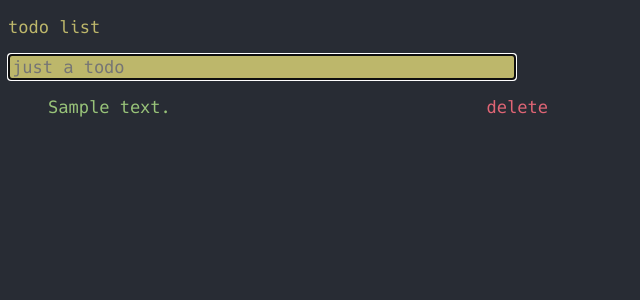
After one commit to alexzanderr/flask_web_app, a Flask app: template src/app/templates/todos/index.html in a window 1280 px wide. The commit adds this page. Shown: the top 300 px of the page, without its empty margins (0-640 px from the left). Run offline with Flask 2, Linux system fonts and the light colour scheme; the template is opened without the code that fills it: most values are stand-ins (such as "Sample title", 1, 10 or a date in 2020); some libraries are stand-ins or nearby versions.

Commit message:
created a mini todo app; improved mongo client; learned more about mongo

```diff
--- /dev/null
+++ b/src/app/routes_utils.py
@@ -0,0 +1,6 @@
+
+
+
+def json_response(_dict: dict, status_code: int):
+	return  _dict, status_code, \
+			{"ContentType": "application/json"}
--- a/src/app/static/css/default.css
+++ b/src/app/static/css/default.css
@@ -32,9 +32,10 @@
 }
 
 body {
-	background-color: #2b2a2a;
-	align-content: center;
-	align-items: center;
+	/*background-color: #2b2a2a;*/
+    background-color: #282c34;
+/*	align-content: center;
+	align-items: center;*/
 	font-family: var(--global-font);
 	font-size: var(--global-font-size);
 }
--- /dev/null
+++ b/src/app/static/todos/style.css
@@ -0,0 +1,94 @@
+
+
+/* https://www.w3schools.com/html/html_links_colors.asp */
+
+
+
+@font-face {
+    font-family: "production-meslo-lg-s-for-powerline";
+    src: url("../fonts/meslo-lg-s-for-powerline.ttf");
+}
+
+@font-face {
+    font-family: "production-monacob2";
+    src: url("../fonts/monacob2.otf");
+}
+
+@font-face {
+    font-family: "production-hack-regular-400";
+    src: url("../fonts/hack-regular-400.ttf");
+}
+
+:root {
+    --global-font: "production-hack-regular-400";
+    /*--global-font: "monacob2";*/
+    --global-font-size: 17px;
+    --global-font-color: darkkhaki;
+	/* https://www.google.com/url?sa=i&url=https%3A%2F%2Fgithub.com%2Fjoshdick%2Fonedark.vim&psig=AOvVaw19qBQSCawqO0qRmm99Aer3&ust=1639419569861000&source=images&cd=vfe&ved=0CAsQjRxqFwoTCKD45vrv3vQCFQAAAAAdAAAAABAI */
+	--one-dark-red: #e06575;
+	--one-dark-background: #282c34;
+	--one-dark-yellow: #e5c07b;
+	--one-dark-green:  #98c379;
+}
+
+*:link {
+	text-decoration: none;
+}
+
+
+
+.todo-complete:link {
+	color: var(--one-dark-green);
+}
+
+.todo-complete:hover {
+	background-color: var(--one-dark-green);
+	color: var(--one-dark-background);
+}
+
+.todo-complete:visited {
+	color: var(--one-dark-green);
+}
+
+.todo-delete {
+	float: right;
+}
+
+.todo-delete:link {
+	color: var(--one-dark-red);
+}
+
+.todo-delete:hover {
+	color: var(--one-dark-background);
+	background-color: var(--one-dark-red);
+}
+
+/*.todo-delete:visited {
+	color: inherit;
+}*/
+
+.todo-div {
+	width: 500px;
+}
+
+.todo-completed {
+	text-decoration: line-through black;
+	text-decoration-thickness: 2px;
+	color: var(--one-dark-yellow);
+}
+
+
+li {
+	/* get rid of list item dots */
+	list-style: none;
+}
+
+
+.todo-text-box {
+	font-family: var(--global-font);
+	font-size: var(--global-font-size);
+	width: 500px;
+	background-color: darkkhaki;
+	color: var(--one-dark-background);
+	border-color: var(--one-dark-background);
+}
--- /dev/null
+++ b/src/app/templates/todos/index.html
@@ -0,0 +1,56 @@
+<!DOCTYPE html>
+<html>
+
+<head>
+	<title> title </title>
+	<meta charset="utf-8">
+	<meta name="viewport" content="width=device-width, initial-scale=1">
+	<script src="https://cdnjs.cloudflare.com/ajax/libs/socket.io/4.4.0/socket.io.js"
+		integrity="sha512-nYuHvSAhY5lFZ4ixSViOwsEKFvlxHMU2NHts1ILuJgOS6ptUmAGt/0i5czIgMOahKZ6JN84YFDA+mCdky7dD8A=="
+		crossorigin="anonymous" referrerpolicy="no-referrer"></script>
+	<script src="https://cdnjs.cloudflare.com/ajax/libs/jquery/3.6.0/jquery.min.js"
+		integrity="sha512-894YE6QWD5I59HgZOGReFYm4dnWc1Qt5NtvYSaNcOP+u1T9qYdvdihz0PPSiiqn/+/3e7Jo4EaG7TubfWGUrMQ=="
+		crossorigin="anonymous" referrerpolicy="no-referrer"></script>
+
+
+	<link rel="icon" href="{{ url_for('static', filename='img/logo/website-logo.png') }}">
+	<link rel="stylesheet" type="text/css" href="{{ url_for('static', filename='css/default.css') }}">
+
+	<link rel="stylesheet" type="text/css" href="{{ url_for('static', filename='todos/style.css') }}">
+</head>
+
+<body>
+	<script>
+		$(document).ready(function() {
+			// this is not document on load
+		})
+
+
+
+	</script>
+	<div>
+		<p class="text-color"> todo list </p>
+	</div>
+	<form action="{{ url_for('todos.mongo_add') }}" method="POST" role="form">
+		<!-- name is the key that you will use to access the data from textbox; like this: request.form["text"] -->
+		<input class="todo-text-box" name="text" type="text" placeholder="just a todo" autofocus >
+		<!-- <textarea class="todo-text-box" name="text" type="text" placeholder="just a todo" autofocus> </textarea> -->
+	</form>
+	<ul>
+		{% for todo in todo_list %}
+		<li>
+			<div class="todo-div">
+				<a href="{{ url_for('todos.mongo_complete', oid=todo._id) }}" class="todo-complete {% if todo.completed %}todo-completed{% endif %}">
+					{{todo.text}}
+				</a>
+				<a href="{{ url_for('todos.mongo_delete', oid=todo._id) }}" class="todo-delete">
+					delete
+				</a>
+
+			</div>
+		</li>
+		{% endfor %}
+	</ul>
+</body>
+
+</html>
```
Also changed, not shown: TODO.md (+4 -5 lines), src/app/__init__.py (+76 -79 lines), src/app/api/views.py (+5 -10 lines), src/app/mongodb_client.py (+36 -1 lines), src/app/templates/todos/temp.html (added, +11 -0 lines), src/app/todos/routes.py (+103 -46 lines).
